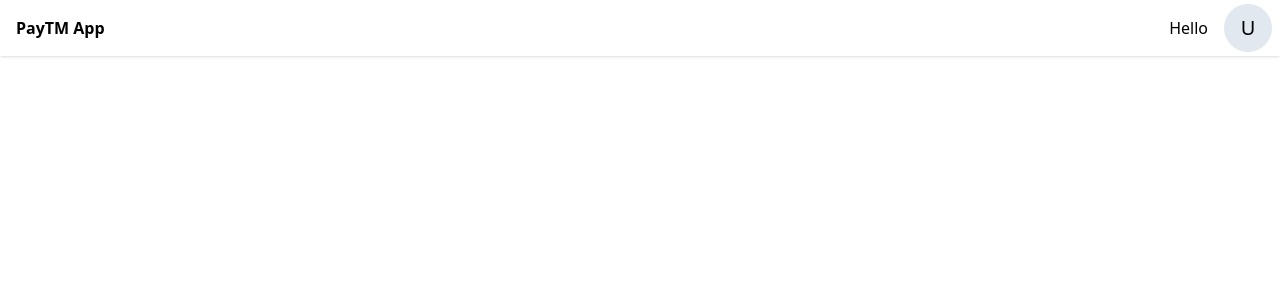
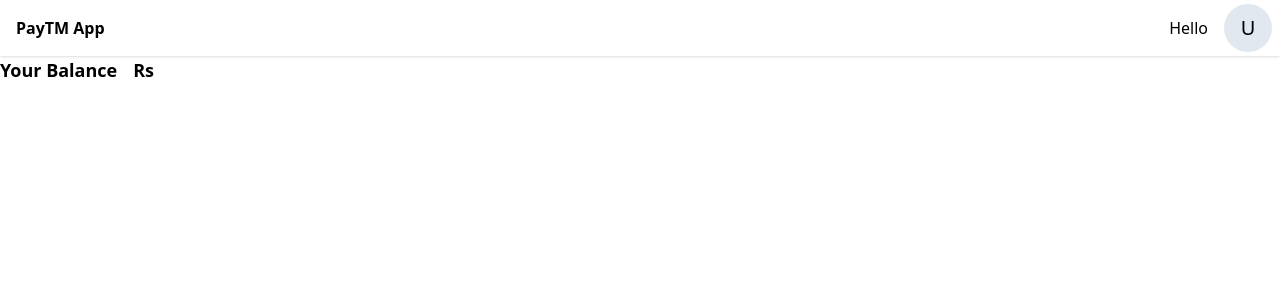
Before and after one commit to aryan2709-code/Payments-Project-Frontend, a React (Vite) app: page /dashboard in a window 1280 px wide. Shown: the top 300 px of the page. Built offline with nearby package versions, Linux system fonts and the light colour scheme.

Commit message:
Write the Balance component

```diff
--- /dev/null
+++ b/src/components/BalanceComponent.jsx
@@ -0,0 +1,10 @@
+export const Balance = ({value}) => {
+    return <div className="flex">
+     <div className="font-bold text-lg">
+        Your Balance
+     </div>
+     <div className="font-semibold text-lg ml-4">
+        Rs {value}
+     </div>
+    </div>
+}
--- a/src/pages/Dashboard.jsx
+++ b/src/pages/Dashboard.jsx
@@ -1,7 +1,9 @@
 import { AppBar } from "../components/AppBar.jsx"
+import { Balance } from "../components/BalanceComponent.jsx"
 
 export const DashBoard = () => {
     return <div>
         <AppBar />
+        <Balance />
     </div>
 }
```
